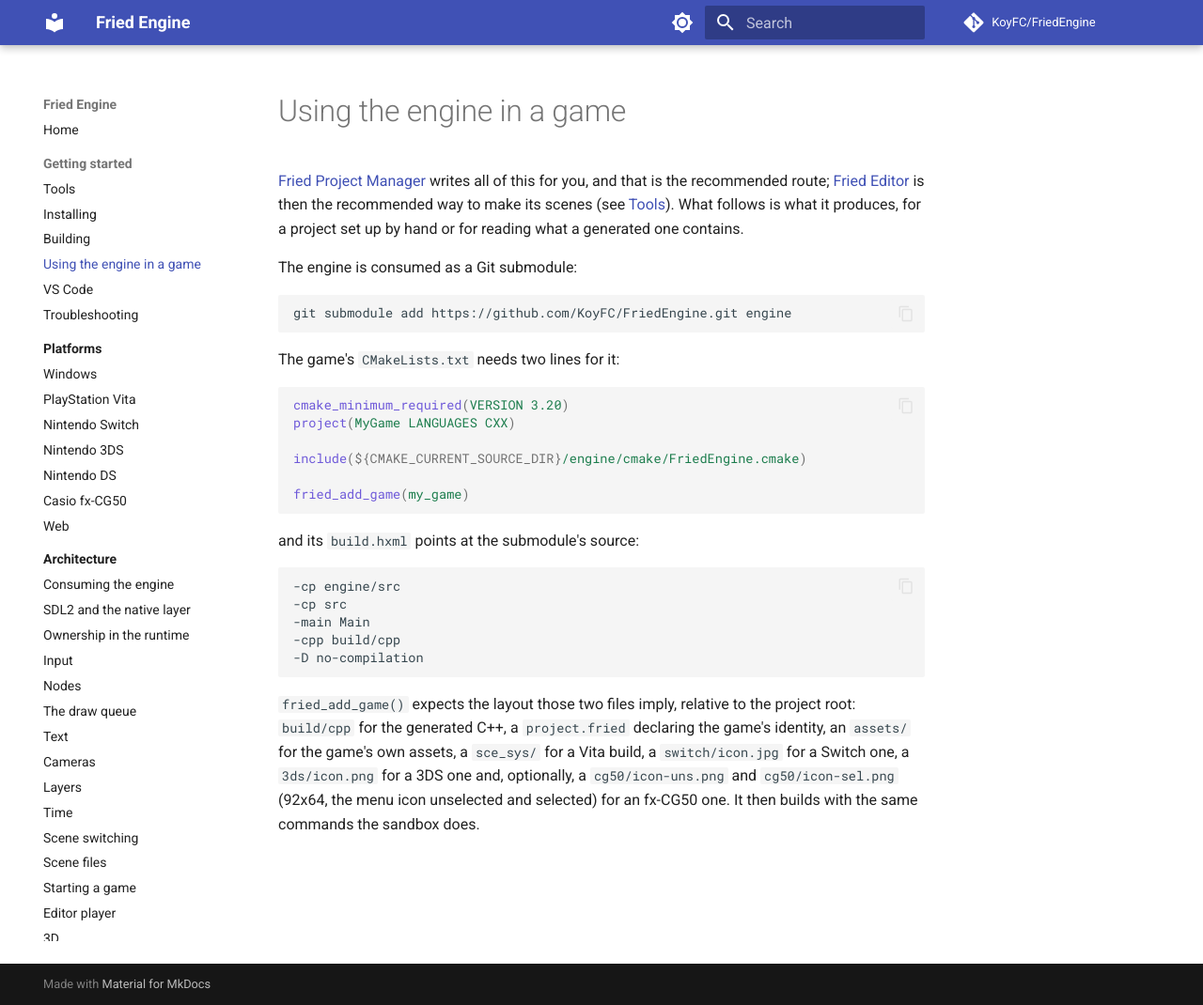
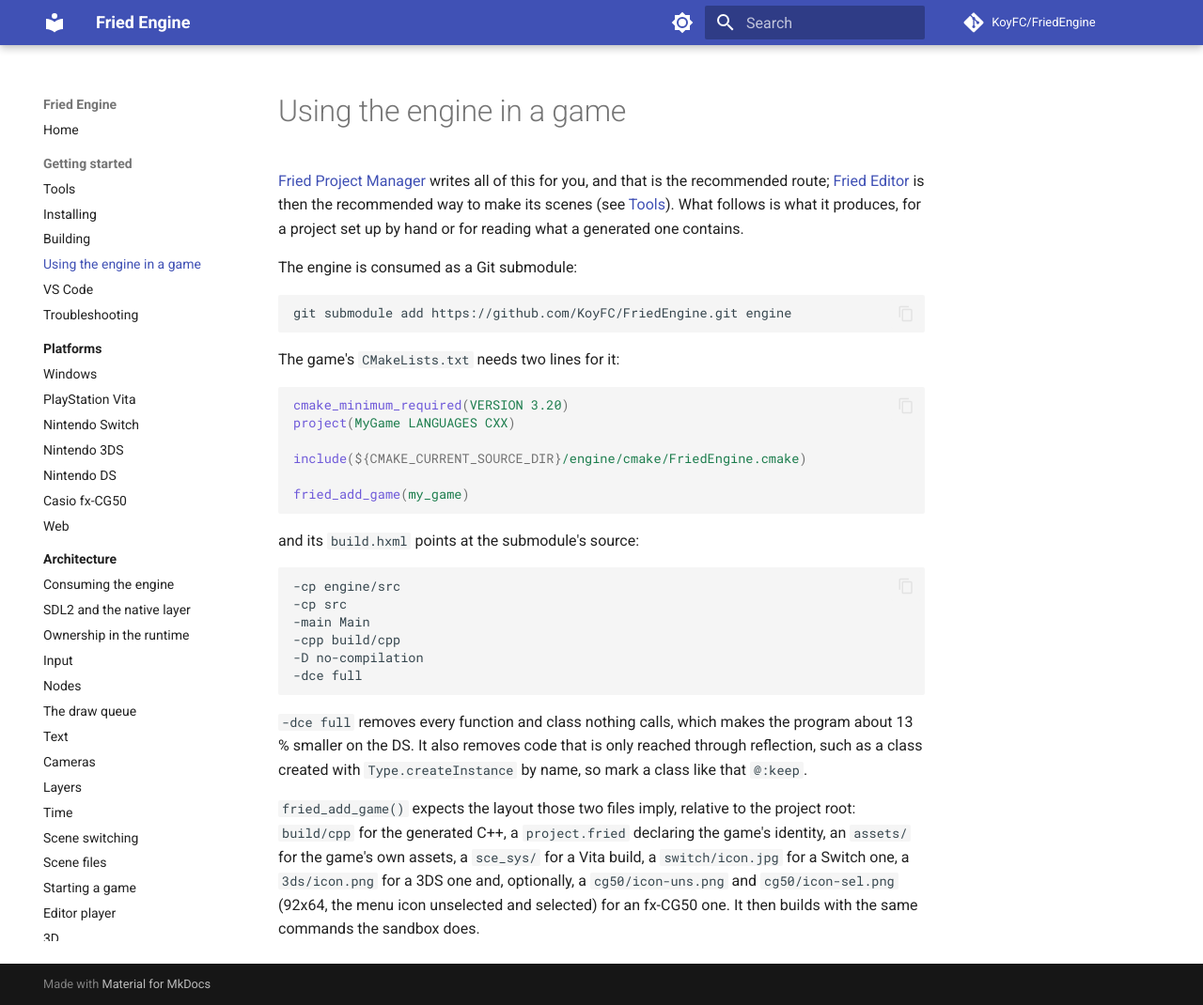
Before and after one commit to KoyFC/FriedEngine, an MkDocs documentation site: the page built from docs/getting-started/using-in-a-game.md, in a window 1280 px wide and 1070 px high. Shown: the whole window at 94% size. Built offline with MkDocs 1.6.1 and Material for MkDocs 9.7.7, drawn with Linux system fonts in a browser that asks for light colours; comment, search, counter and statistics services are not loaded.

Commit message:
Build Haxe With Full Dead Code Elimination

````diff
--- a/docs/getting-started/using-in-a-game.md
+++ b/docs/getting-started/using-in-a-game.md
@@ -27,6 +27,9 @@ and its `build.hxml` points at the submodule's source:
 -main Main
 -cpp build/cpp
 -D no-compilation
+-dce full
 ```
 
+`-dce full` removes every function and class nothing calls, which makes the program about 13 % smaller on the DS. It also removes code that is only reached through reflection, such as a class created with `Type.createInstance` by name, so mark a class like that `@:keep`.
+
 `fried_add_game()` expects the layout those two files imply, relative to the project root: `build/cpp` for the generated C++, a `project.fried` declaring the game's identity, an `assets/` for the game's own assets, a `sce_sys/` for a Vita build, a `switch/icon.jpg` for a Switch one, a `3ds/icon.png` for a 3DS one and, optionally, a `cg50/icon-uns.png` and `cg50/icon-sel.png` (92x64, the menu icon unselected and selected) for an fx-CG50 one. It then builds with the same commands the sandbox does.
````
Also changed, not shown: docs/architecture/index.md (+1 -1 lines), 2 other files.
